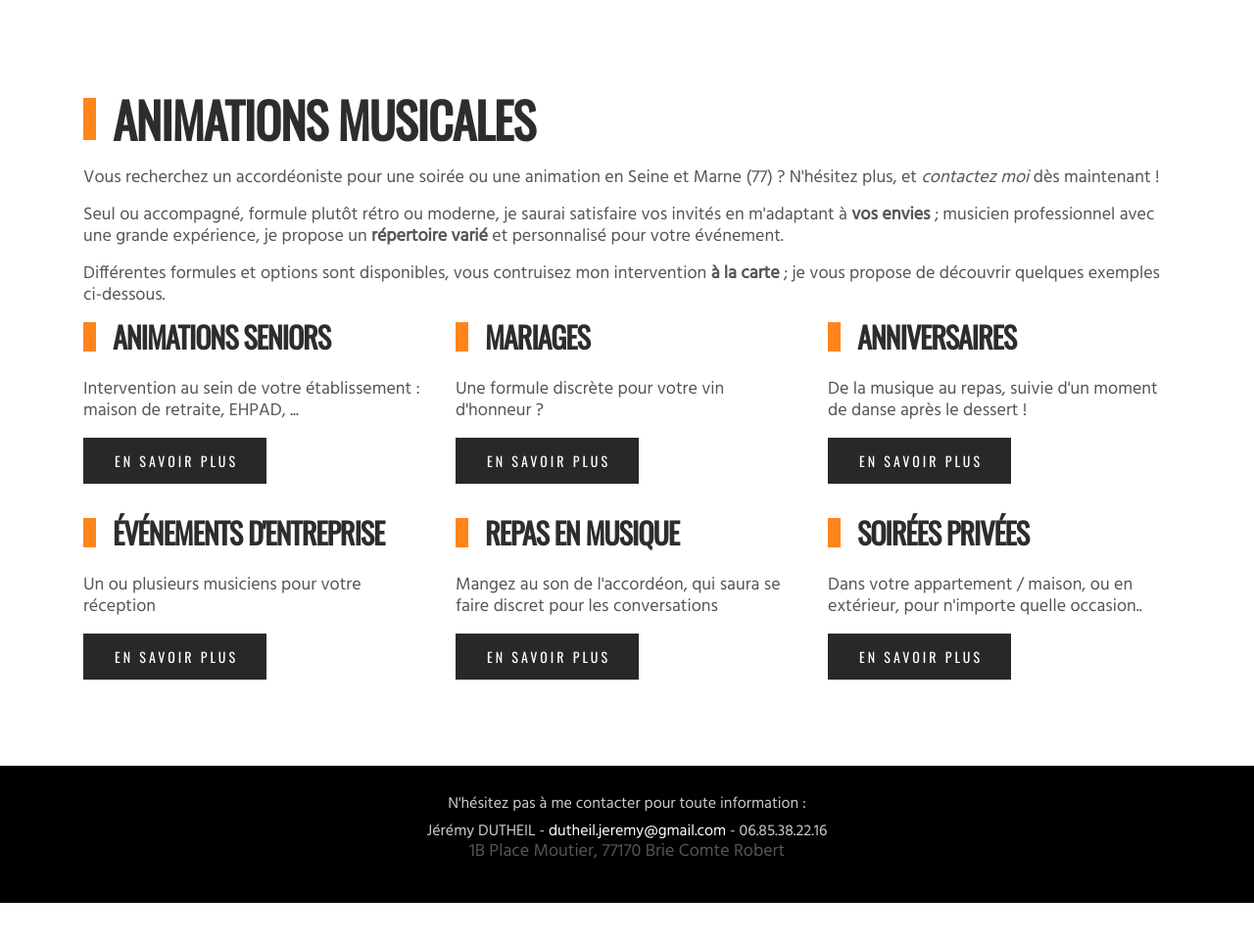
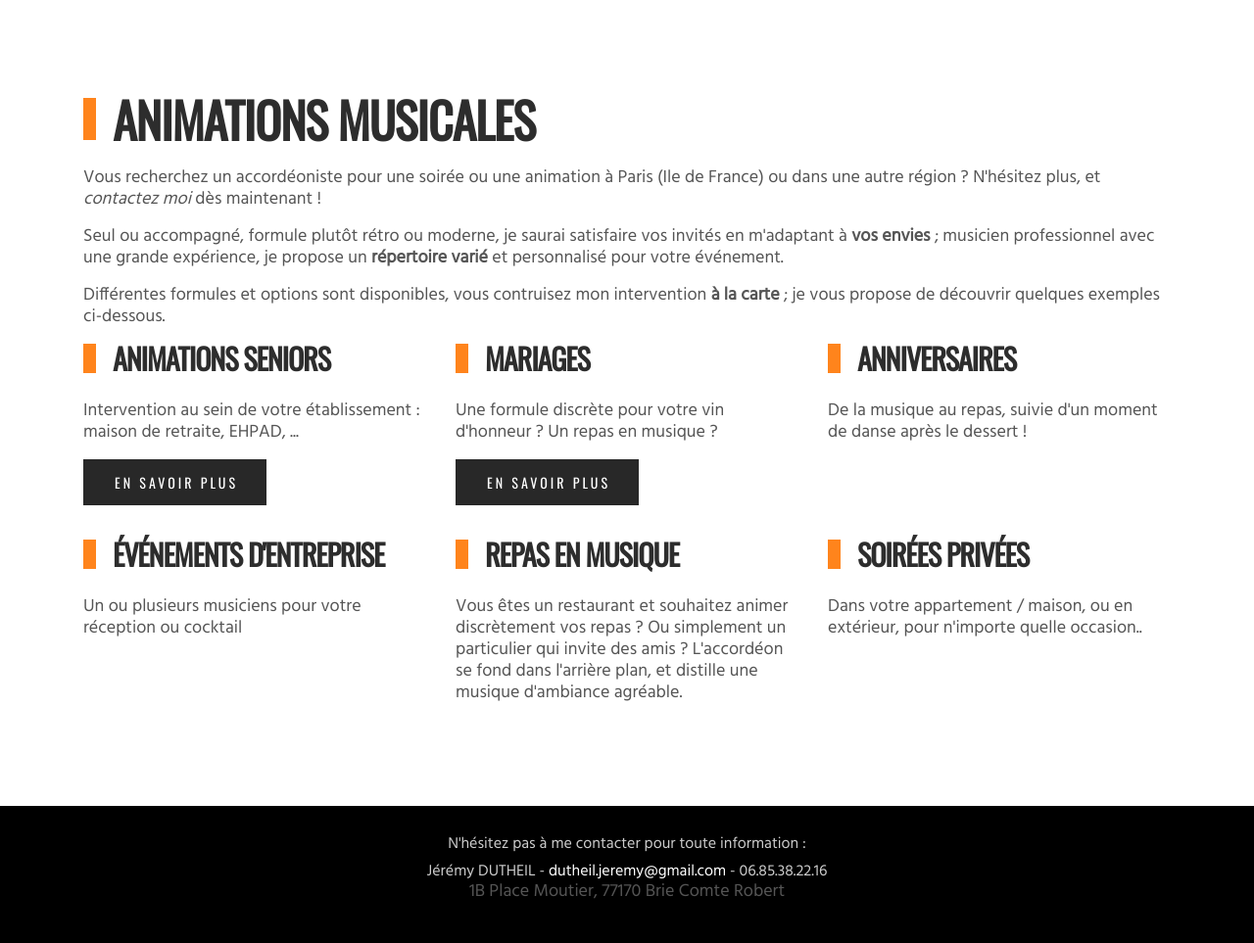
Before and after one commit to jdutheil/jdutheil-symfony, a Symfony app: template templates/anims/index.html.twig in a window 1280 px wide. Shown: the part 411-1374 px from the top of the page at 98% size. Before the commit the page ends 1333 px from the top, so only its background shows below. Run offline with Twig, Linux system fonts and the light colour scheme; the template is opened without the code that fills it, so the values that code supplies are empty; some libraries are stand-ins or nearby versions.

Commit message:
delete some useless links

```diff
--- a/templates/anims/index.html.twig
+++ b/templates/anims/index.html.twig
@@ -22,7 +22,7 @@
 			<h1 class="section-title">Animations musicales</h1>
 
 			<p>
-				Vous recherchez un accordéoniste pour une soirée ou une animation en Seine et Marne (77) ? N'hésitez plus, et <a href="{{ path('contact') }}" class="text-link">contactez moi</a> dès maintenant !
+				Vous recherchez un accordéoniste pour une soirée ou une animation à Paris (Ile de France) ou dans une autre région ? N'hésitez plus, et <a href="{{ path('contact') }}" class="text-link">contactez moi</a> dès maintenant !
 			</p>
 
 			<p>
@@ -48,7 +48,7 @@
 					<h2 class="section-title section-title--small">Mariages</h2>
 
 					<p>
-						Une formule discrète pour votre vin d'honneur ?
+						Une formule discrète pour votre vin d'honneur ? Un repas en musique ?
 					</p>
 
 					<a href="{{ path('animations_mariages') }}" class="btn btn-primary">En savoir plus</a>
@@ -61,27 +61,27 @@
 						De la musique au repas, suivie d'un moment de danse après le dessert !
 					</p>
 
-					<a href="#" class="btn btn-primary">En savoir plus</a>
+					<!--<a href="#" class="btn btn-primary">En savoir plus</a>-->
 				</div>
 
 				<div class="col-sm-4 col--mbot">
 					<h2 class="section-title section-title--small">Événements d'entreprise</h2>
 
 					<p>
-						Un ou plusieurs musiciens pour votre réception
+						Un ou plusieurs musiciens pour votre réception ou cocktail
 					</p>
 
-					<a href="#" class="btn btn-primary">En savoir plus</a>
+					<!--<a href="#" class="btn btn-primary">En savoir plus</a>-->
 				</div>
 
 				<div class="col-sm-4 col--mbot">
 					<h2 class="section-title section-title--small">Repas en musique</h2>
 
 					<p>
-						Mangez au son de l'accordéon, qui saura se faire discret pour les conversations
+						Vous êtes un restaurant et souhaitez animer discrètement vos repas ? Ou simplement un particulier qui invite des amis ? L'accordéon se fond dans l'arrière plan, et distille une musique d'ambiance agréable.
 					</p>
 
-					<a href="#" class="btn btn-primary">En savoir plus</a>
+					<!--<a href="#" class="btn btn-primary">En savoir plus</a>-->
 				</div>
 
 				<div class="col-sm-4 col--mbot">
@@ -91,7 +91,7 @@
 						Dans votre appartement / maison, ou en extérieur, pour n'importe quelle occasion..
 					</p>
 
-					<a href="#" class="btn btn-primary">En savoir plus</a>
+					<!--<a href="#" class="btn btn-primary">En savoir plus</a>-->
 				</div>
 			</div>
 		</div>
--- a/templates/anims/seniors.html.twig
+++ b/templates/anims/seniors.html.twig
@@ -22,7 +22,7 @@
 			<h1 class="section-title">Animations seniors</h1>
 
 			<p>
-				Accordéoniste professionnel basé en Seine et Marne (77), je suis disponible pour des <strong>animations musicales</strong> à destination des <strong>seniors</strong> ; je me déplace directement dans votre établissement (maison de retraite, EHPAD, ...). <br>
+				Accordéoniste professionnel basé à Paris (Ile de France), je suis disponible pour des <strong>animations musicales</strong> à destination des <strong>seniors</strong> ; je me déplace directement dans votre établissement (maison de retraite, EHPAD, ...). <br>
 				Fort d'une expérience musicale conséquente, je vous propose un répertoire <strong>varié</strong> parcourant tous les styles et toutes les générations ; du musette au jazz, en passant par la chanson française et le tango, il y en aura pour <strong>tous les goûts</strong>.
 			</p>
 
--- a/templates/base.html.twig
+++ b/templates/base.html.twig
@@ -109,12 +109,12 @@
                             </div>
                         </li>-->
 
-                        <li class="nav-item px-2 py-1">
+                        <!--<li class="nav-item px-2 py-1">
                             <a class="nav-link {% if route == 'styles' %}nav-link--active{% endif %}"
                                 href="#">
                                 Styles
                             </a>
-                        </li>
+                        </li>-->
 
                         <!--<li class="nav-item px-2 py-1 dropdown">
                             <a class="nav-link dropdown-toggle" href="#" id="navbarDropdown" role="button" data-toggle="dropdown" aria-haspopup="true" aria-expanded="false">
--- a/templates/home/index.html.twig
+++ b/templates/home/index.html.twig
@@ -30,7 +30,7 @@
 						<h2 class="section-title">Artiste polyvalent</h2>
 
 						<p>
-							Basé en Ile de France (Seine-et-Marne, 77), Jérémy Dutheil est <strong>un accordéoniste français</strong> complet abordant un large univers musical, original et résolument moderne. De la <em class="text-link">guinguette</em> au <em class="text-link">rock oriental</em>, en passant par la <em class="text-link">chanson française</em> ou encore le <em class="text-link">jazz</em>, cet artiste passionné aime toucher à tous les styles.
+							Basé à Paris, Jérémy Dutheil est <strong>un accordéoniste français</strong> complet abordant un large univers musical, original et résolument moderne. De la <em class="text-link">guinguette</em> au <em class="text-link">rock oriental</em>, en passant par la <em class="text-link">chanson française</em> ou encore le <em class="text-link">jazz</em>, cet artiste passionné aime toucher à tous les styles.
 						</p>
 
 						<p>
@@ -136,7 +136,7 @@
 						</p>
 
 						<p class="txt--blank">
-							Différentes formules sont disponibles, et de nombreuses options sont discutables en amont de la prestation : acoustique ou sonorisé, styles abordés, ... Suivant vos envies, il m'est également possible d'être accompagné d'autres musiciens (guitare, contrebasse, violon, ...) ou d'<em class="text-link txt--blank">une chanteuse</em>.
+							À <strong>Paris</strong> ou dans la France entière, différentes formules sont disponibles et de nombreuses options sont discutables en amont de la prestation : acoustique ou sonorisé, styles abordés, ... Suivant vos envies, il m'est également possible d'être accompagné d'autres musiciens (guitare, contrebasse, violon, ...) ou d'<em class="text-link txt--blank">une chanteuse</em>.
  						</p>
 
 						<p>
```
